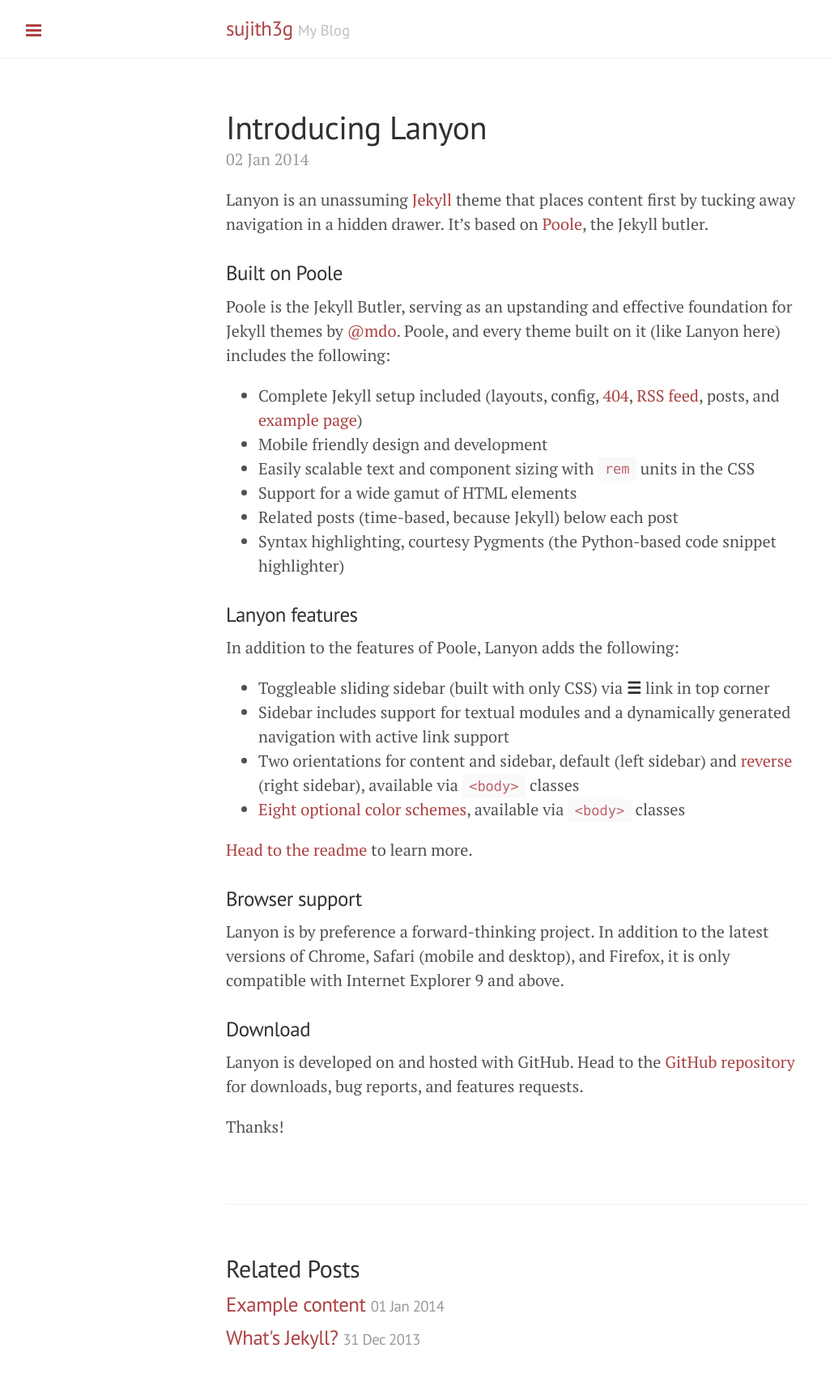
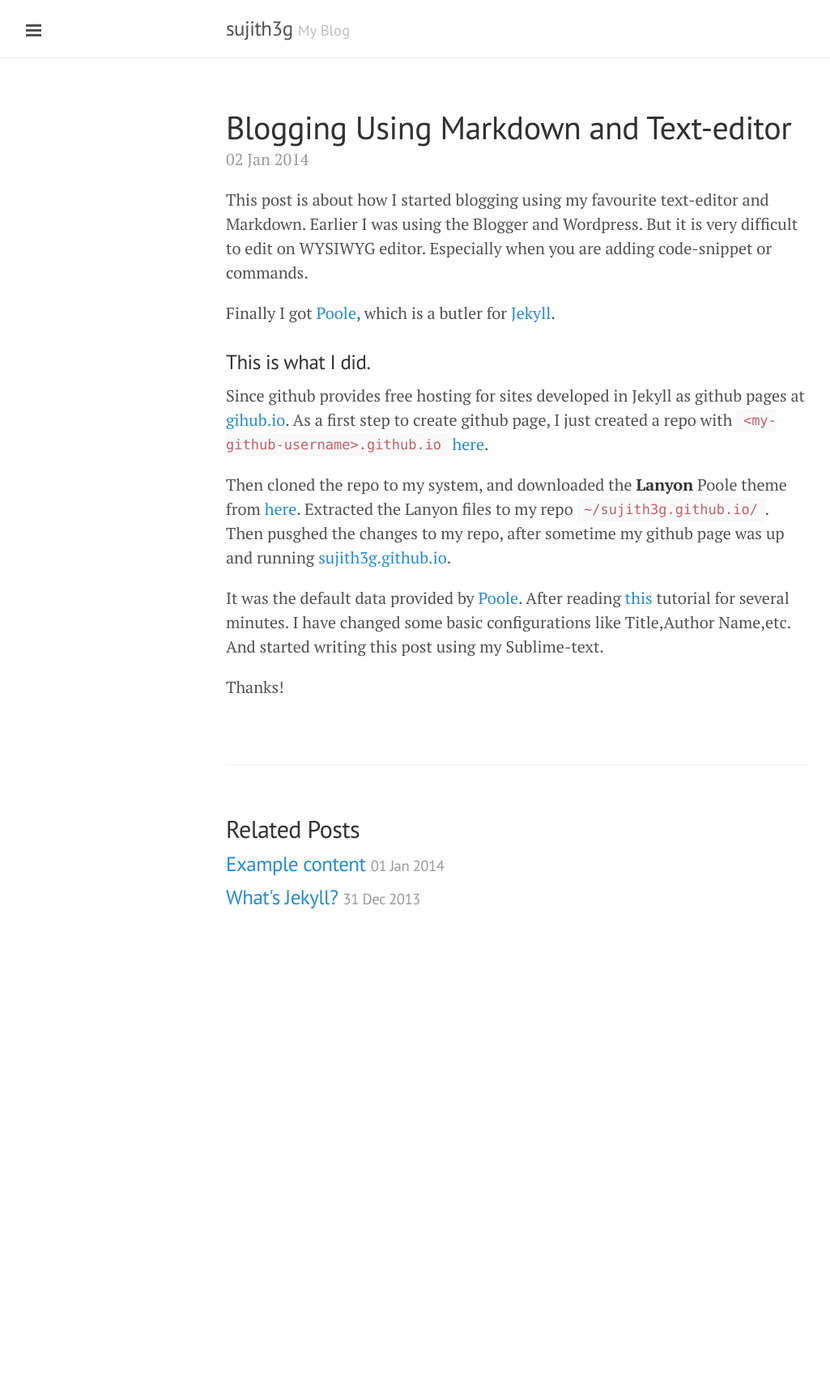
Before and after one commit to sujith3g/sujith3g.github.io, a Jekyll site: the page built from _posts/2014-01-02-introducing-lanyon.md, in a window 1280 px wide. Shown: the whole page at 81% size, without its empty margins (1-1026 px from the left). Built offline with Jekyll 4.4.1, drawn with Linux system fonts in a browser that asks for light colours; Markdown is read by kramdown in place of the engine named in the settings; after the commit the page ends 1185 px from its top, so only the background shows below that.

Commit message:
first post

````diff
--- /dev/null
+++ b/Gemfile
@@ -0,0 +1,2 @@
+source 'https://rubygems.org'
+gem 'github-pages'
--- a/_layouts/default.html
+++ b/_layouts/default.html
@@ -3,7 +3,7 @@
 
   {% include head.html %}
 
-  <body class="theme-base-08">
+  <body>
 
     {% include sidebar.html %}
 
--- a/_posts/2014-01-02-introducing-lanyon.md
+++ b/_posts/2014-01-02-introducing-lanyon.md
@@ -1,38 +1,19 @@
 ---
 layout: post
-title: Introducing Lanyon
+title: Blogging Using Markdown and Text-editor
 ---
 
-Lanyon is an unassuming [Jekyll](http://jekyllrb.com) theme that places content first by tucking away navigation in a hidden drawer. It's based on [Poole](http://getpoole.com), the Jekyll butler.
+This post is about how I started blogging using my favourite text-editor and Markdown. Earlier I was using the Blogger and Wordpress. But it is very difficult to edit on WYSIWYG editor. Especially when you are adding code-snippet or commands.
 
-### Built on Poole
+Finally I got [Poole](http://getpoole.com/), which is a butler for [Jekyll](http://jekyllrb.com/).
 
-Poole is the Jekyll Butler, serving as an upstanding and effective foundation for Jekyll themes by [@mdo](https://twitter.com/mdo). Poole, and every theme built on it (like Lanyon here) includes the following:
+### This is what I did.
 
-* Complete Jekyll setup included (layouts, config, [404](/404), [RSS feed](/atom.xml), posts, and [example page](/about))
-* Mobile friendly design and development
-* Easily scalable text and component sizing with `rem` units in the CSS
-* Support for a wide gamut of HTML elements
-* Related posts (time-based, because Jekyll) below each post
-* Syntax highlighting, courtesy Pygments (the Python-based code snippet highlighter)
+Since github provides free hosting for sites developed in Jekyll as github pages at [gihub.io](http://github.io). As a first step to create github page, I just created a repo with ``` <my-github-username>.github.io ``` [here](http://github.com/sujith3g/sujith3g.github.io).
 
-### Lanyon features
+Then cloned the repo to my system, and downloaded the **Lanyon** Poole theme from [here](http://lanyon.getpoole.com/). Extracted the Lanyon files to my repo ``` ~/sujith3g.github.io/```.
+Then pusghed the changes to my repo, after sometime my github page was up and running [sujith3g.github.io](http://sujith3g.github.io).
 
-In addition to the features of Poole, Lanyon adds the following:
-
-* Toggleable sliding sidebar (built with only CSS) via **☰** link in top corner
-* Sidebar includes support for textual modules and a dynamically generated navigation with active link support
-* Two orientations for content and sidebar, default (left sidebar) and [reverse](https://github.com/poole/lanyon#reverse-layout) (right sidebar), available via `<body>` classes
-* [Eight optional color schemes](https://github.com/poole/lanyon#themes), available via `<body>` classes
-
-[Head to the readme](https://github.com/poole/lanyon#readme) to learn more.
-
-### Browser support
-
-Lanyon is by preference a forward-thinking project. In addition to the latest versions of Chrome, Safari (mobile and desktop), and Firefox, it is only compatible with Internet Explorer 9 and above.
-
-### Download
-
-Lanyon is developed on and hosted with GitHub. Head to the <a href="https://github.com/poole/lanyon">GitHub repository</a> for downloads, bug reports, and features requests.
+It was the default data provided by [Poole](http://getpoole.com/). After reading [this](http://joshualande.com/jekyll-github-pages-poole/) tutorial for several minutes. I have changed some basic configurations like Title,Author Name,etc. And started writing this post using my Sublime-text.
 
 Thanks!
````
Also changed, not shown: Gemfile.lock (added).
